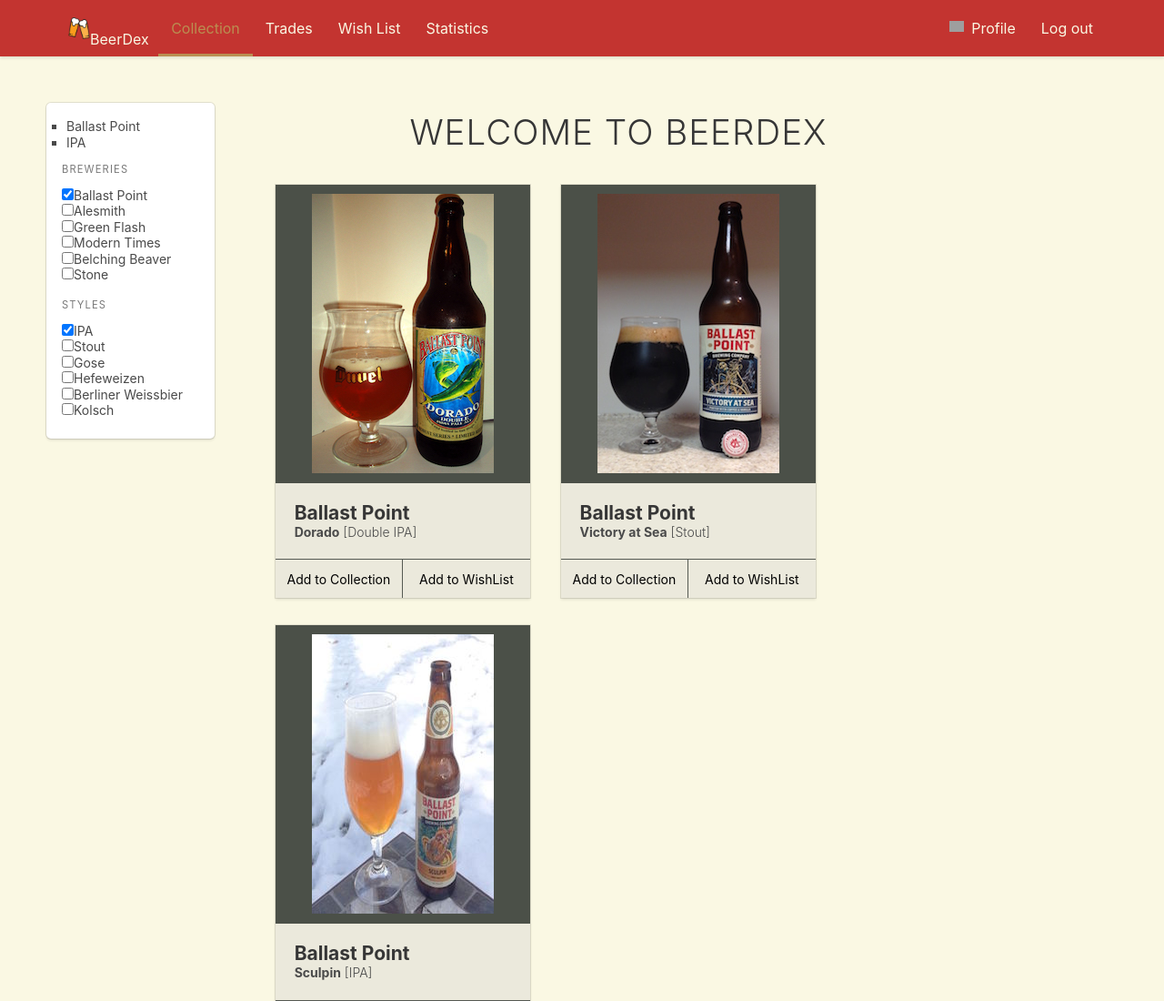
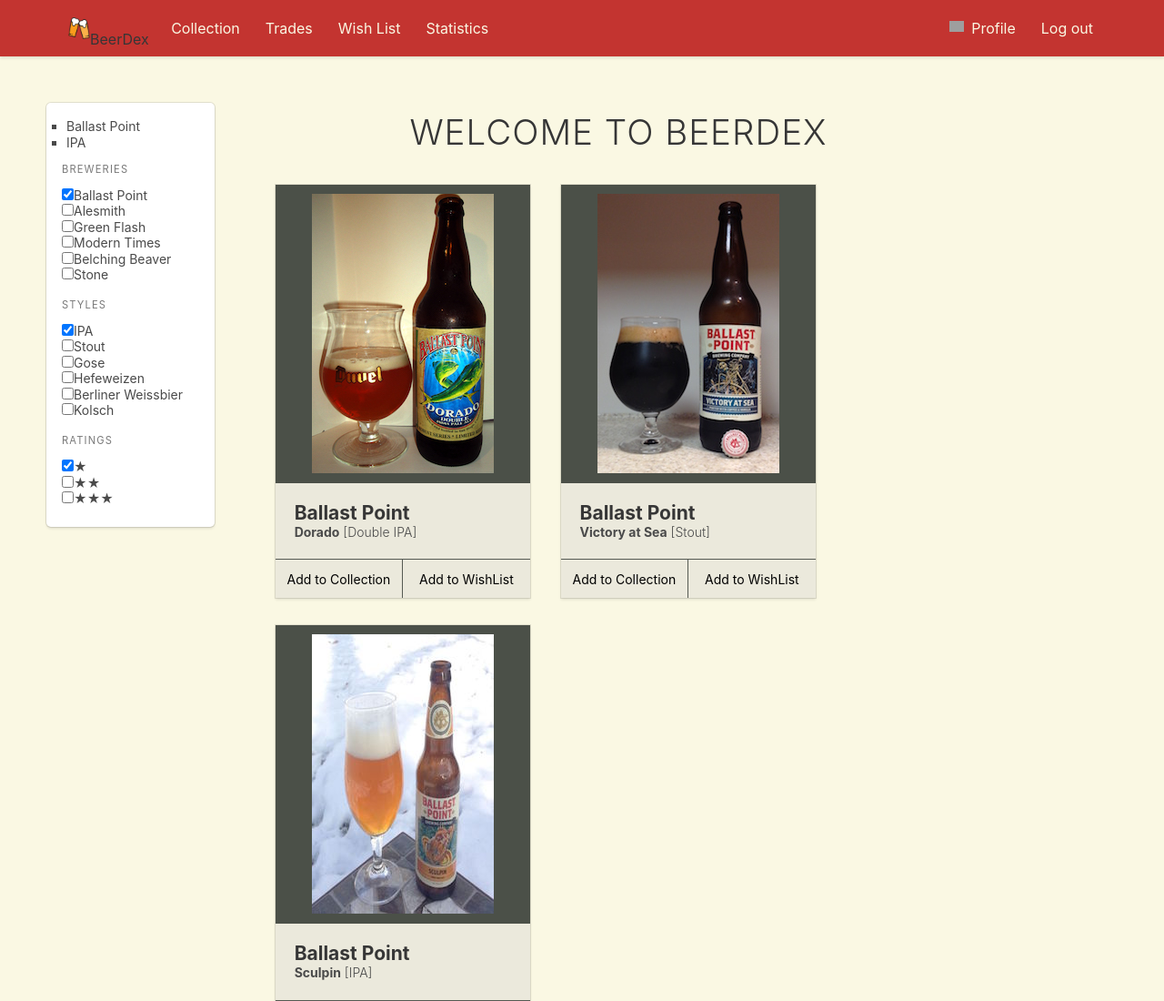
Before and after one commit to denniskkim/beerDex-134B, a plain HTML site: page Homework/HW3/bulma_style/bulma_index.html in a window 1280 px wide. Shown: the top 1100 px of the page at 91% size. Drawn offline with Linux system fonts and the light colour scheme; grey boxes are pictures that could not be loaded.

Commit message:
fixed up collection form, added ratings to filter bar

```diff
--- a/Homework/HW3/bulma_style/bulma_index.html
+++ b/Homework/HW3/bulma_style/bulma_index.html
@@ -14,11 +14,11 @@
       <nav class="nav has-shadow">
         <div class="container">
           <div class="nav-left">
-            <a href="bulma_index.html" class="nav-item">
+            <a href="bulma_index.html" class="nav-item is-active">
               <img src="img/tempIcon.png" alt="BeerDex Icon">
               <br>BeerDex
             </a>
-            <a href="bulma_collection.html" class="nav-item is-tab is-hidden-mobile is-active">Collection</a>
+            <a href="bulma_collection.html" class="nav-item is-tab is-hidden-mobile ">Collection</a>
             <a href="bulma_trades.html" class="nav-item is-tab is-hidden-mobile">Trades</a>
             <a href="bulma_wishlist.html" class="nav-item is-tab is-hidden-mobile">Wish List</a>
             <a href="bulma_stats.html" class="nav-item is-tab is-hidden-mobile">Statistics</a>
@@ -70,6 +70,12 @@
                   <input type="checkbox" name="beer" value="Ballast Point">Hefeweizen<br>
                   <input type="checkbox" name="beer" value="Berliner Weissbeir">Berliner Weissbier<br>
                   <input type="checkbox" name="beer" value="Kolsch">Kolsch<br>
+              </div>
+              <h3 class="menu-label overflow">Ratings</h3>
+              <div class="overflow menu-list">
+                <input type="checkbox" name="beer" value="1 star" checked="checked">&#9733;<br>
+                <input type="checkbox" name="beer" value="2 star">&#9733;&#9733;<br>
+                <input type="checkbox" name="beer" value="3 star">&#9733;&#9733;&#9733;<br>
               </div>
             </div>
           </aside>
```
Also changed, not shown: Homework/HW3/bulma_style/bulma_collection.html (+6 -0 lines), Homework/HW3/bulma_style/bulma_collectionForm.html (+6 -0 lines), Homework/HW3/bulma_style/bulma_stats.html (+2 -2 lines), Homework/HW3/bulma_style/bulma_trades.html (+3 -3 lines), Homework/HW3/bulma_style/bulma_wishlist.html (+9 -3 lines).
